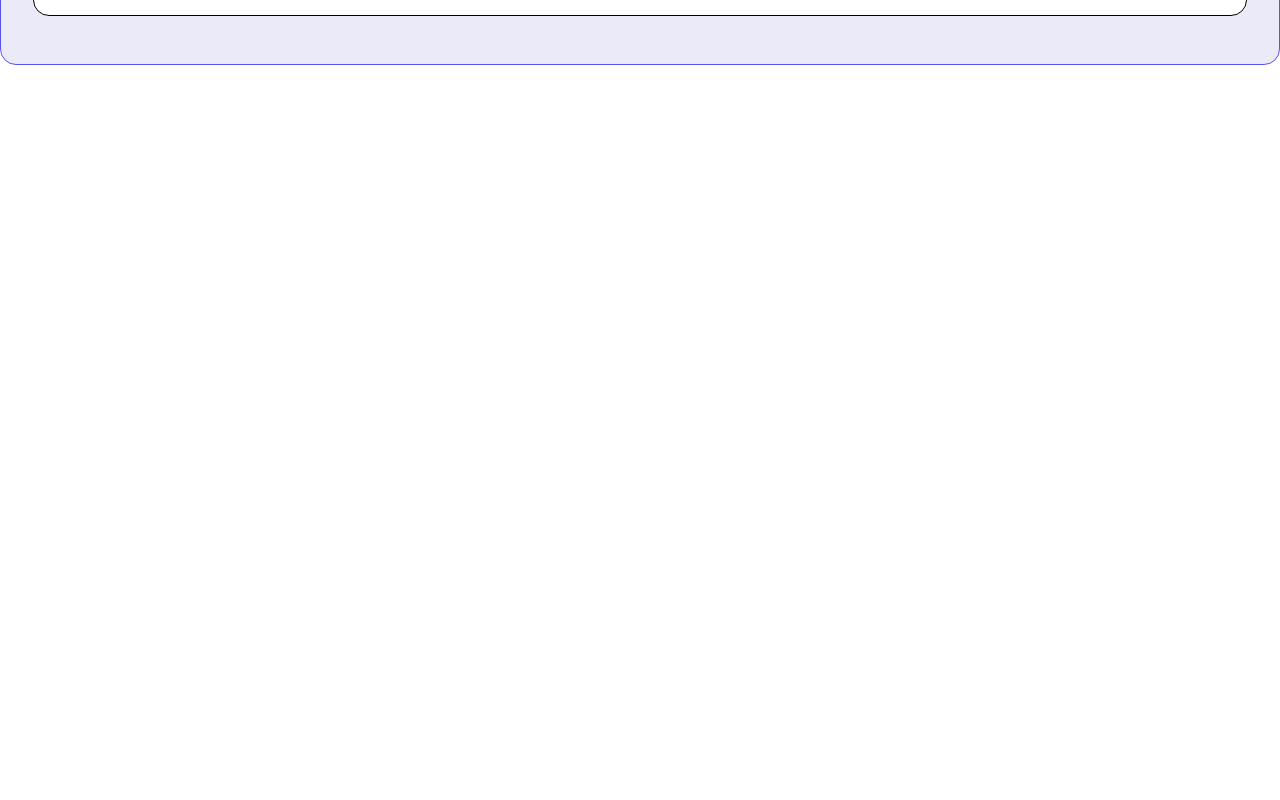
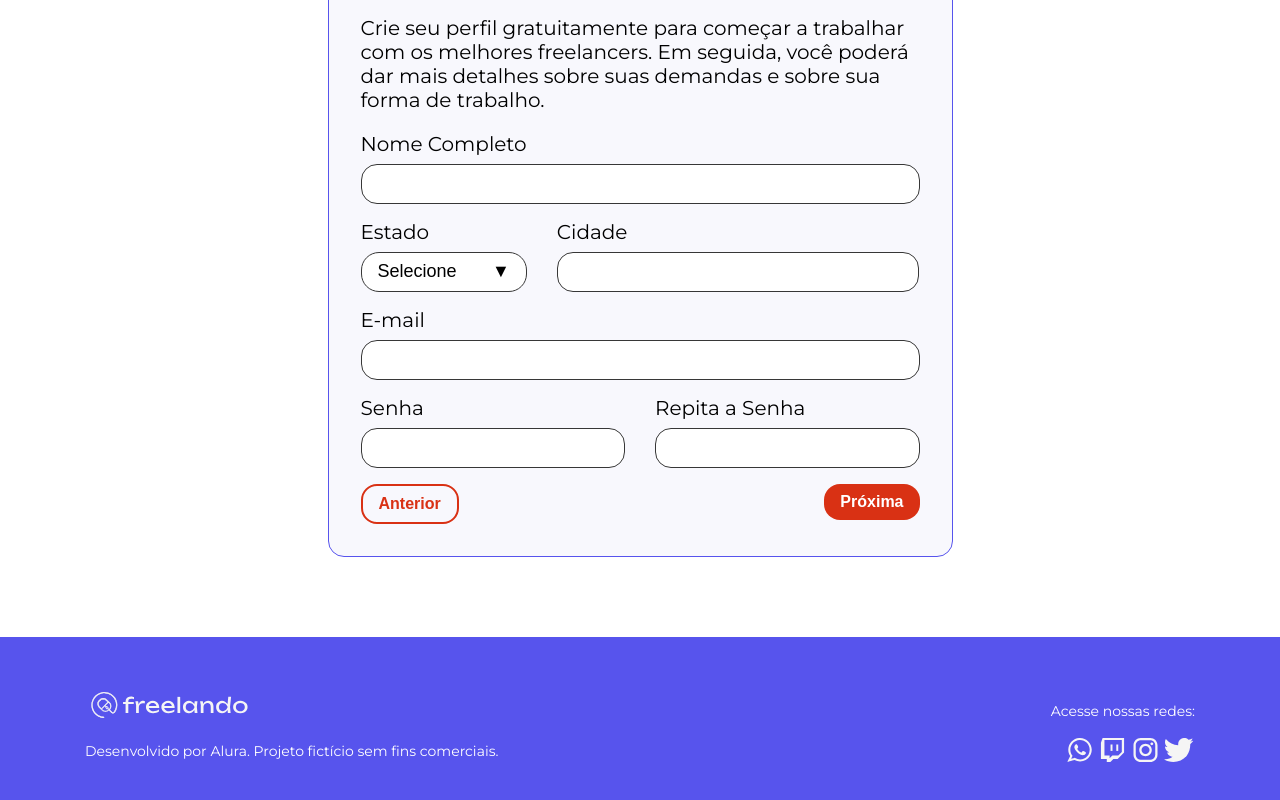
Before and after one commit to bcocheto/freelando, a React (Create React App) app: page / in a window 1280 px wide. Shown: the part 260-1060 px from the top of the page. Before the commit the page ends 800 px from the top, so only its background shows below. Built offline with nearby package versions, Linux system fonts and the light colour scheme.

Commit message:
fix: Atualização de UI

```diff
--- a/src/App.js
+++ b/src/App.js
@@ -1,16 +1,70 @@
+import { Col, Container, Row } from "react-grid-system";
+import { Botao } from "./componentes/Botao/Botao";
 import { Cabecalho } from "./componentes/Cabecalho/Cabecalho";
 import { CampoTexto } from "./componentes/CampoTexto/CampoTexto";
 import { Card } from "./componentes/Card/Card";
 import { Estilos } from "./componentes/EstilosGlobais/Estilos";
-import { ProvedorTema } from "./componentes/ProvedorTemas/ProvedorTemas";
+import { FreelandoLogo } from "./componentes/Icones/FreelandoLogo";
+import { IconeInstagram } from "./componentes/Icones/IconeInstagram";
+import { IconeTwitch } from "./componentes/Icones/IconeTwitch";
+import { IconeTwitter } from "./componentes/Icones/IconeTwitter";
+import { IconeWhatsApp } from "./componentes/Icones/IconeWhatsApp";
+import { Link } from "./componentes/Link/Link";
+import { ItemListaInline } from "./componentes/Lista/ItemListaInline";
+import { ListaInline } from "./componentes/Lista/ListaInline";
+import { ListaSupensa } from "./componentes/ListaSuspensa/ListaSuspensa";
+import { ProvedorTema } from "./componentes/ProvedorTema/ProvedorTema";
 import { Rodape } from "./componentes/Rodape/Rodape";
 import { Tipografia } from "./componentes/Tipografia/Tipografia";
+
+const estadosBrasileiros = [
+  { "text": "Acre", "value": "AC" },
+  { "text": "Alagoas", "value": "AL" },
+  { "text": "Amapá", "value": "AP" },
+  { "text": "Amazonas", "value": "AM" },
+  { "text": "Bahia", "value": "BA" },
+  { "text": "Ceará", "value": "CE" },
+  { "text": "Distrito Federal", "value": "DF" },
+  { "text": "Espírito Santo", "value": "ES" },
+  { "text": "Goiás", "value": "GO" },
+  { "text": "Maranhão", "value": "MA" },
+  { "text": "Mato Grosso", "value": "MT" },
+  { "text": "Mato Grosso do Sul", "value": "MS" },
+  { "text": "Minas Gerais", "value": "MG" },
+  { "text": "Pará", "value": "PA" },
+  { "text": "Paraíba", "value": "PB" },
+  { "text": "Paraná", "value": "PR" },
+  { "text": "Pernambuco", "value": "PE" },
+  { "text": "Piauí", "value": "PI" },
+  { "text": "Rio de Janeiro", "value": "RJ" },
+  { "text": "Rio Grande do Norte", "value": "RN" },
+  { "text": "Rio Grande do Sul", "value": "RS" },
+  { "text": "Rondônia", "value": "RO" },
+  { "text": "Roraima", "value": "RR" },
+  { "text": "Santa Catarina", "value": "SC" },
+  { "text": "São Paulo", "value": "SP" },
+  { "text": "Sergipe", "value": "SE" },
+  { "text": "Tocantins", "value": "TO" }
+]
 
 function App() {
   return (
     <ProvedorTema>
       <Estilos />
-      <Cabecalho />
+      <Cabecalho>
+        <Container>
+          <Row align="center">
+            <Col>
+              <FreelandoLogo />
+            </Col>
+            <Col style={{ textAlign: 'right' }}>
+              <Link>Login</Link>
+            </Col>
+          </Row>
+        </Container>
+      </Cabecalho>
+      <Row justify="center">
+        <Col xxx={6} xxl={6} xl={6} lg={6} md={8} sm={12} style={{ margin: '80px 0' }}>
           <Card>
             <Tipografia variante="h1" componente="h1">
               Freelando
@@ -18,9 +72,84 @@ function App() {
             <Tipografia variante="body" componente="body">
               Crie seu perfil gratuitamente para começar a trabalhar com os melhores freelancers. Em seguida, você poderá dar mais detalhes sobre suas demandas e sobre sua forma de trabalho.
             </Tipografia>
+            <Row>
+              <Col>
                 <CampoTexto titulo="Nome Completo" />
+              </Col>
+            </Row>
+            <Row>
+              <Col lg={4} md={4} sm={4}>
+                <ListaSupensa titulo="Estado" opcoes={estadosBrasileiros} />
+              </Col>
+              <Col lg={8} md={8} sm={8}>
+                <CampoTexto titulo="Cidade" />
+              </Col>
+            </Row>
+            <Row>
+              <Col>
+                <CampoTexto titulo="E-mail" />
+              </Col>
+            </Row>
+            <Row>
+              <Col lg={6} md={6} sm={6}>
+                <CampoTexto titulo="Senha" />
+              </Col>
+              <Col lg={6} md={6} sm={6}>
+                <CampoTexto titulo="Repita a Senha" />
+              </Col>
+            </Row>
+            <Row>
+              <Col lg={6} md={6} sm={6}>
+                <Botao variante="secundaria">
+                  Anterior
+                </Botao>
+              </Col>
+              <Col lg={6} md={6} sm={6}>
+                <div style={{ textAlign: 'right' }}>
+                  <Botao>
+                    Próxima
+                  </Botao>
+                </div>
+              </Col>
+            </Row>
           </Card>
-      <Rodape />
+        </Col>
+      </Row>
+      <Rodape>
+        <Container>
+          <Row align="center">
+            <Col>
+              <FreelandoLogo height={40} width={176} />
+              <Tipografia variante="legenda" componente="legenda">Desenvolvido por Alura. Projeto fictício sem fins comerciais.</Tipografia>
+            </Col>
+            <Col style={{ textAlign: 'right' }}>
+              <Tipografia variante="legenda" componente="legenda">Acesse nossas redes:</Tipografia>
+              <ListaInline>
+                <ItemListaInline>
+                  <a href="/" aria-label="Link para o WhatsApp">
+                    <IconeWhatsApp />
+                  </a>
+                </ItemListaInline>
+                <ItemListaInline>
+                  <a href="/" aria-label="Link para a Twitch">
+                    <IconeTwitch />
+                  </a>
+                </ItemListaInline>
+                <ItemListaInline>
+                  <a href="/" aria-label="Link para a Instagram">
+                    <IconeInstagram />
+                  </a>
+                </ItemListaInline>
+                <ItemListaInline>
+                  <a href="/" aria-label="Link para a Twitter">
+                    <IconeTwitter />
+                  </a>
+                </ItemListaInline>
+              </ListaInline>
+            </Col>
+          </Row>
+        </Container>
+      </Rodape>
     </ProvedorTema>
   );
 }
--- /dev/null
+++ b/src/componentes/ProvedorTema/ProvedorTema.jsx
@@ -0,0 +1,40 @@
+import { ThemeProvider } from "@emotion/react";
+
+const tema = {
+  cores: {
+    branco: "#FFF",
+    atencao: "",
+    focus: "#B009FF",
+    primarias: {
+      a: "#5754ED",
+      b: "#D93114",
+      c: "",
+    },
+    secundarias: {
+      a: "#F8F8FD",
+      b: "",
+      c: "",
+    },
+    neutras: {
+      a: "#373737",
+      b: "",
+      c: "",
+      d: "",
+    },
+    dark: {
+      a: "",
+      b: "#B61B00",
+    },
+  },
+  espacamentos: {
+    xs: "8px",
+    s: "16px",
+    l: "32px",
+    xl: "48px",
+  },
+  fontFamily: "'Montserrat', sans-serif",
+};
+
+export const ProvedorTema = ({ children }) => {
+  return <ThemeProvider theme={tema}>{children}</ThemeProvider>;
+};
--- a/src/componentes/Tipografia/Tipografia.jsx
+++ b/src/componentes/Tipografia/Tipografia.jsx
@@ -1,15 +1,15 @@
-import styled from "@emotion/styled"
+import styled from "@emotion/styled";
 
 const componentes = {
-  h1: 'h1',
-  h2: 'h2',
-  h3: 'h3',
-  body: 'p',
-  bodyBold: 'strong',
-  body2: 'p',
-  body2Bold: 'strong',
-  legenda: 'p'
-}
+  h1: "h1",
+  h2: "h2",
+  h3: "h3",
+  body: "p",
+  bodyBold: "strong",
+  body2: "p",
+  body2Bold: "strong",
+  legenda: "p",
+};
 
 const estilos = {
   h1: `
@@ -51,13 +51,13 @@ const estilos = {
         font-weight: 400;
         font-size: 14px;
         line-height: 17px;
-  `
-}
+    `,
+};
 
 export const Tipografia = ({ variante, componente, children }) => {
-  const tag = componentes[componente]
-  const ComponenteUtilizado = styled[tag]`${estilos[variante]}`
-      return (<ComponenteUtilizado>
-          {children}
-      </ComponenteUtilizado>)
-}
+  const tag = componentes[componente];
+  const ComponenteUtilizado = styled[tag]`
+    ${estilos[variante]}
+  `;
+  return <ComponenteUtilizado>{children}</ComponenteUtilizado>;
+};
```
Also changed, not shown: src/componentes/CampoTexto/CampoTexto.jsx (+14 -13 lines), src/componentes/ProvedorTema/ProvedorTema-cocheto-PC.jsx (added, +39 -0 lines). Lines whose indentation alone changed are shown as unchanged.
